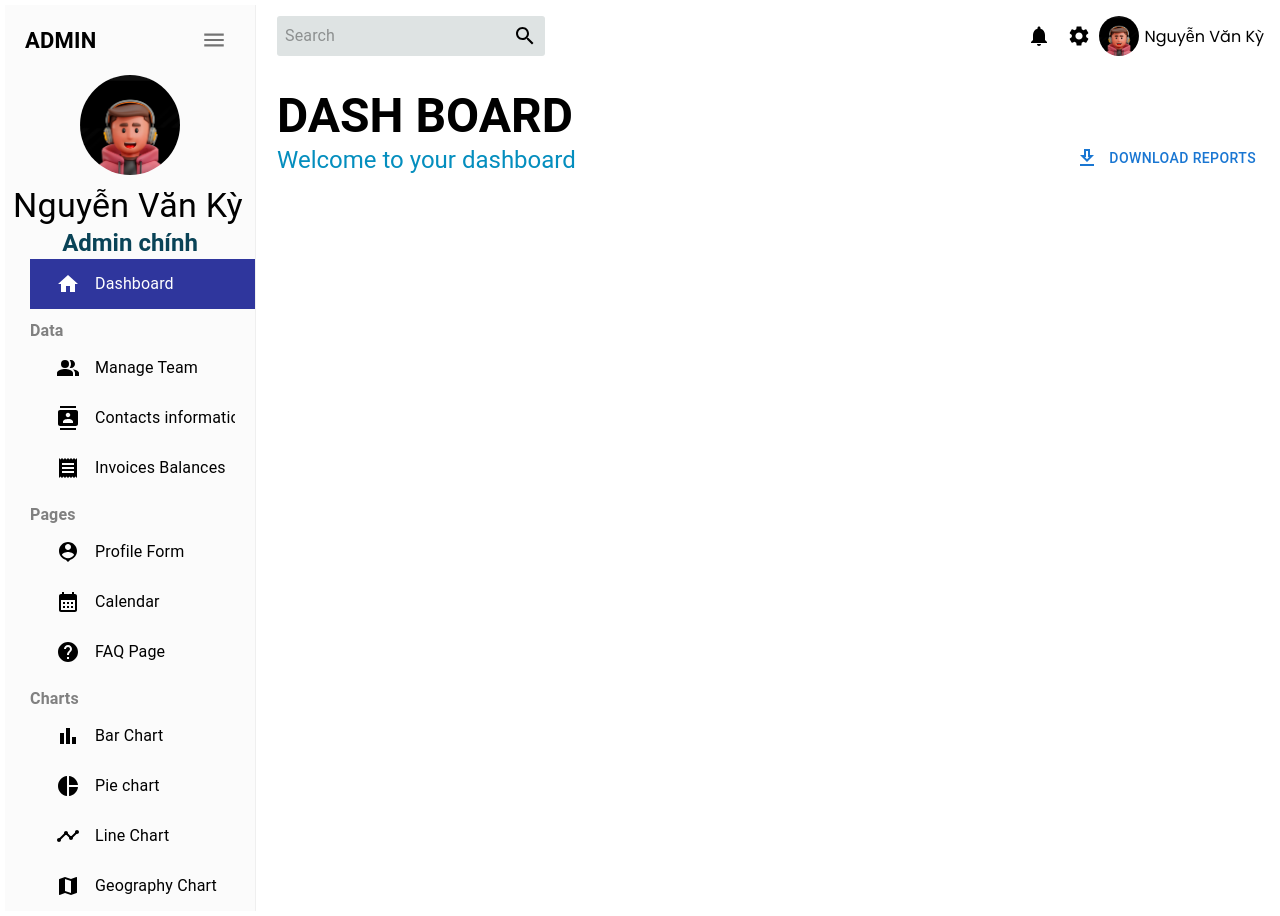
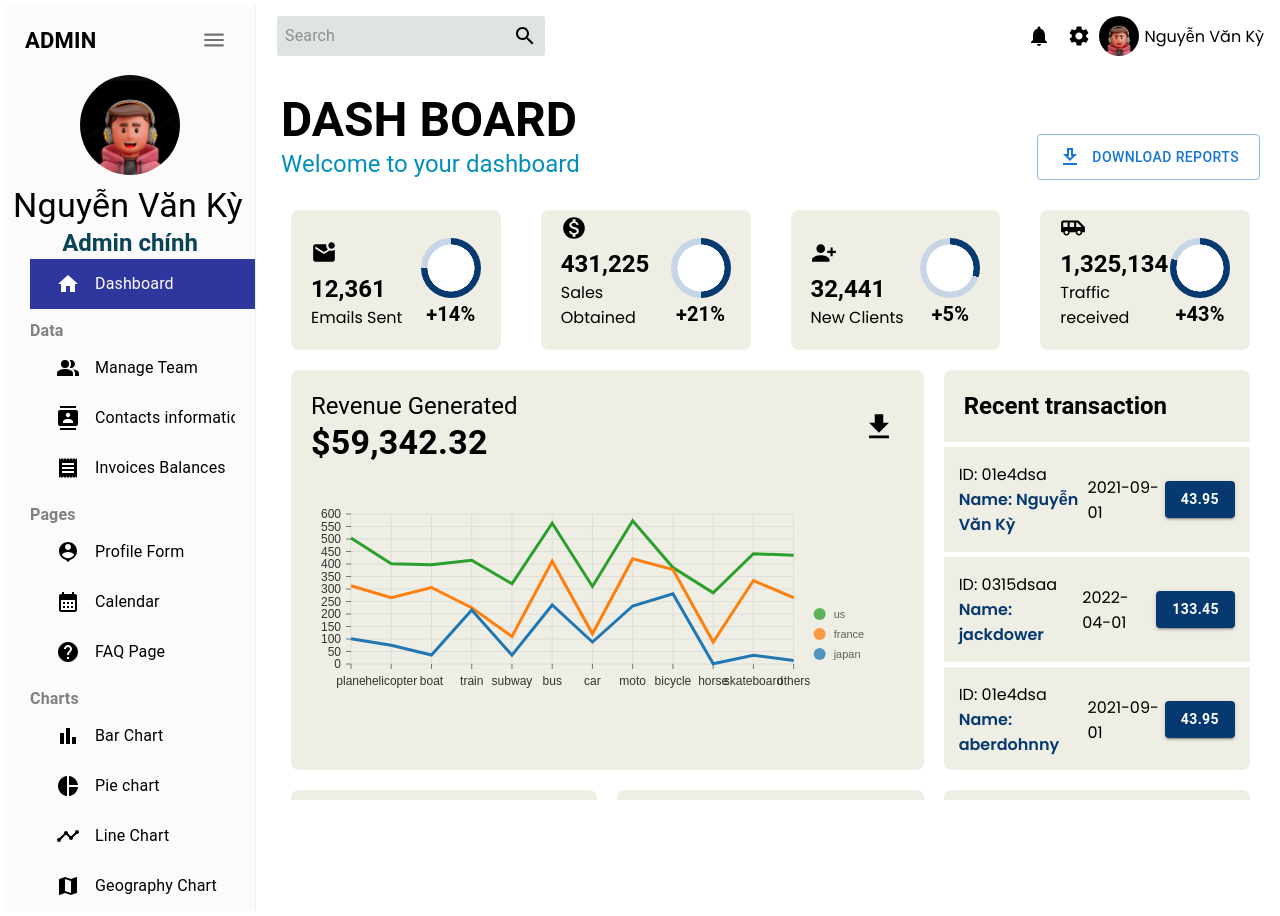
Before and after one commit to dsitweed/react-admin, a React (Vite) app: page / in a window 1280 px wide. Built offline with nearby package versions, Linux system fonts and the light colour scheme.

Commit message:
FEAT: done Dashboard + done version 1.0

```diff
--- a/src/components/GeographyChart.jsx
+++ b/src/components/GeographyChart.jsx
@@ -13,7 +13,7 @@ const GeographyChart = ({ isDashboard = false }) => {
       unknownColor="#666666"
       label="properties.name"
       valueFormat=".2s"
-      projectionScale={ isDashboard ? 40 : 166}
+      projectionScale={ isDashboard ? 50 : 166}
       projectionTranslation={[0.5, 0.5]}
       projectionRotation={[207, 0, 0]}
       enableGraticule={true}
--- /dev/null
+++ b/src/components/ProgressCircle.jsx
@@ -0,0 +1,25 @@
+import { Box } from "@mui/material";
+import React from "react";
+
+const ProgressCircle = ({ progress = 0.75, size = "60" }) => {
+  let angle = ((0 < progress) && (progress < 1)) ? progress * 360 : progress * 3.6;
+  return (
+    <Box
+      sx={{
+        background: `radial-gradient(white 55%, transparent 56%),
+                      conic-gradient(#063970 ${angle}deg, #c6d6e7 0deg)`,
+        borderRadius: "50%",
+        width: `${size}px`,
+        height: `${size}px`,
+      }}
+    />
+  );
+};
+
+export default ProgressCircle;
+/**
+ * Note cho việc tạo progess
+ * 1. radial-gradient dùng để tạo dải màu từ 1 điểm theo vòng tròn hoặc elip -> dùng để tạo màu ở lõi
+ * 2. conic-gradient dùng để tạo màu chuyển tiếp -> dùng để tạo % của vòng tròn
+ * 3. radial-gradient(white 55%, transparent 56%) -> số sau lớn hơn 1 đơn vị để tạo độ mượt
+ */
--- /dev/null
+++ b/src/components/StatBox.jsx
@@ -0,0 +1,47 @@
+import { Box, Typography } from "@mui/material";
+import AccessAlarmIcon from "@mui/icons-material/AccessAlarm";
+import ProgressCircle from "./ProgressCircle";
+import { isNumber } from "@mui/x-data-grid/internals";
+
+const StatBox = ({
+  title = "12,361",
+  subTitle = "Emails sent",
+  icon = <AccessAlarmIcon />,
+  progress = 0.3,
+  increase = 10,
+}) => {
+  // if number add dot
+  if (isNumber(title)) title = title.toLocaleString();
+
+  return (
+    <Box
+      m="10px"
+      p="20px"
+      display="flex"
+      justifyContent="space-between"
+      alignItems="flex-end"
+      backgroundColor="#eeeee4"
+      borderRadius="8px"
+      height='100px'
+    >
+      <Box>
+        <Box>{icon}</Box>
+        <Box>
+          <Typography fontWeight={600} variant="h5">
+            {title}
+          </Typography>
+          <Typography variant="h7">{subTitle}</Typography>
+        </Box>
+      </Box>
+      <Box display="flex" flexDirection="column">
+        <ProgressCircle progress={progress} />
+        <Typography textAlign="center" fontWeight={600} variant="h6">
+          {/* {(0 < progress && progress < 1) ? progress * 100 : progress}% */}
+          {increase}
+        </Typography>
+      </Box>
+    </Box>
+  );
+};
+
+export default StatBox;
--- a/src/data/mockData.js
+++ b/src/data/mockData.js
@@ -275,7 +275,7 @@ export const mockDataInvoices = [
 export const mockTransactions = [
   {
     txId: "01e4dsa",
-    user: "johndoe",
+    user: "Nguyễn Văn Kỳ",
     date: "2021-09-01",
     cost: "43.95",
   },
--- a/src/layouts/AdminLayout.jsx
+++ b/src/layouts/AdminLayout.jsx
@@ -7,17 +7,13 @@ import { Box } from "@mui/material";
 
 const AdminLayout = () => {
   return (
-    <Box className="app" height="100vh">
+    <Box className="app" height="100vh" flexDirection="row" display="flex">
       <ProSidebarProvider>
-        <Box height="100vh">
-          <Sidebar />
-        </Box>
+        <Sidebar />
       </ProSidebarProvider>
-      <main className="content">
+      <main className="content" style={{ overflow: "auto" }}>
         <Topbar />
-        <Box maxHeight="100%">
-          <Outlet />
-        </Box>
+        <Outlet />
       </main>
     </Box>
   );
--- a/src/scenes/chart/line/index.jsx
+++ b/src/scenes/chart/line/index.jsx
@@ -4,17 +4,19 @@ import Header from "../../../components/Header";
 import LineChart from "../../../components/LineChart";
 import { mockLineData } from "../../../data/mockData";
 
+export const lineData = {
+  data: mockLineData,
+  legendX: "Transportation",
+  legendY: "Count",
+};
+
 const Line = () => {
-  const data = {
-    data: mockLineData,
-    legendX: "Transportation",
-    legendY: "Count",
-  };
+
   return (
     <Box m="20px">
       <Header title="Line chart" subTitle="Simple line chart" />
       <Box height="75vh">
-        <LineChart data={data} />
+        <LineChart data={lineData} />
       </Box>
     </Box>
   );
--- a/src/scenes/dashboard/index.jsx
+++ b/src/scenes/dashboard/index.jsx
@@ -1,18 +1,241 @@
-import { Box, Button } from "@mui/material";
+import { Box, Button, Grid, IconButton, Typography } from "@mui/material";
 import Header from "../../components/Header";
+import useMediaQuery from "@mui/material/useMediaQuery"; // very useful
 
 import DownloadOutlinedIcon from "@mui/icons-material/DownloadOutlined";
+import MarkEmailUnreadIcon from "@mui/icons-material/MarkEmailUnread";
+import MonetizationOnIcon from "@mui/icons-material/MonetizationOn";
+import PersonAddAlt1Icon from "@mui/icons-material/PersonAddAlt1";
+import AirportShuttleIcon from "@mui/icons-material/AirportShuttle";
+import FileDownloadIcon from "@mui/icons-material/FileDownload";
+import GitHubIcon from "@mui/icons-material/GitHub";
+
+import StatBox from "../../components/StatBox";
+import LineChart from "../../components/LineChart";
+import BarChart from "../../components/BarChart";
+import PieChart from "../../components/PieChart";
+import GeographyChart from "../../components/GeographyChart";
+import { lineData } from "../../scenes/chart/line";
+import { barData } from "../../scenes/chart/bar";
+import { pieData } from "../../scenes/chart/pie";
+import { mockTransactions } from "../../data/mockData";
 
 const Dashboard = () => {
+  const isNonMobile = useMediaQuery("(min-width:600px)"); // return true if > 600
+
+  const transactions = mockTransactions;
+
+  const listStatBox = [
+    {
+      title: 12361,
+      subTitle: "Emails Sent",
+      progress: 75,
+      increase: "+14%",
+      icon: <MarkEmailUnreadIcon sx={{ fontSize: "26px" }} />,
+    },
+    {
+      title: 431225,
+      subTitle: "Sales Obtained",
+      progress: 50,
+      increase: "+21%",
+      icon: <MonetizationOnIcon sx={{ fontSize: "26px" }} />,
+    },
+    {
+      title: 32441,
+      subTitle: "New Clients",
+      progress: 30,
+      increase: "+5%",
+      icon: <PersonAddAlt1Icon sx={{ fontSize: "26px" }} />,
+    },
+    {
+      title: 1325134,
+      subTitle: "Traffic received",
+      progress: 80,
+      increase: "+43%",
+      icon: <AirportShuttleIcon sx={{ fontSize: "26px" }} />,
+    },
+  ];
   return (
-    <Box m={2} display="flex" justifyContent="space-between" alignItems="flex-end">
+    <Box m="20px">
+      <Box display="flex" justifyContent="space-between" alignItems="flex-end">
         {/* HEADER */}
         <Header title="Dash board" subTitle="Welcome to your dashboard" />
         <Box>
-        <Button>
+          <Button variant="outlined" sx={{ p: "10px 20px" }}>
             <DownloadOutlinedIcon sx={{ mr: "10px" }} />
             Download Reports
           </Button>
+        </Box>
+      </Box>
+      {/* GRID AND CHART */}
+      <Box mt="20px">
+        {/* ROW 1 */}
+        <Grid container columnSpacing="20px">
+          {listStatBox.map((item, index) => (
+            <Grid item xs={12} md={6} lg={3} key={index}>
+              <StatBox
+                progress={item.progress}
+                title={item.title}
+                subTitle={item.subTitle}
+                icon={item.icon}
+                increase={item.increase}
+              />
+            </Grid>
+          ))}
+        </Grid>
+        {/* ROW 2 */}
+        <Grid container>
+          {/* LEFT */}
+          <Grid item md={12} lg={8}>
+            <Box
+              backgroundColor="#eeeee4"
+              borderRadius="8px"
+              height="360px"
+              p="20px"
+              m="10px"
+            >
+              <Box display="flex" justifyContent="space-between">
+                <Box>
+                  <Typography variant="h5">Revenue Generated</Typography>
+                  <Typography variant="h4" fontWeight={600}>
+                    $59,342.32
+                  </Typography>
+                </Box>
+                <IconButton>
+                  <FileDownloadIcon sx={{ fontSize: "34px", color: "black" }} />
+                </IconButton>
+              </Box>
+              <Box height="250px" ml="-20px">
+                <LineChart data={lineData} isDashboard={true} />
+              </Box>
+            </Box>
+          </Grid>
+          {/* RIGHT */}
+          <Grid item md={12} lg={4}>
+            <Box
+              m="10px 10px 10px 10px"
+              overflow="auto"
+              height="400px"
+              borderRadius={2}
+            >
+              <Box backgroundColor="#eeeee4" p="20px">
+                <Typography variant="h5" fontWeight={600}>
+                  Recent transaction
+                </Typography>
+              </Box>
+
+              {transactions.map((transaction, index) => (
+                <Box
+                  key={index}
+                  display="grid"
+                  gridTemplateColumns="2.5fr 1.5fr 1fr"
+                  alignItems="center"
+                  backgroundColor="#eeeee4"
+                  m="5px 0"
+                  p="15px"
+                >
+                  <Box display="flex" flexDirection="column">
+                    <Typography variant="h7">ID: {transaction.txId}</Typography>
+                    <Typography variant="h7" color="#063970" fontWeight={600}>
+                      Name: {transaction.user}
+                    </Typography>
+                  </Box>
+                  <Box>
+                    <Typography variant="h7">{transaction.date}</Typography>
+                  </Box>
+                  <Box>
+                    <Button
+                      variant="contained"
+                      sx={{ backgroundColor: "#063970" }}
+                    >
+                      <Typography variant="h7" fontWeight={600}>
+                        {transaction.cost}
+                      </Typography>
+                    </Button>
+                  </Box>
+                </Box>
+              ))}
+            </Box>
+          </Grid>
+        </Grid>
+
+        {/* ROW 3 */}
+        <Grid container columnSpacing="20px" p="10px">
+          <Grid item lg={4} md={12}>
+            <Box
+              p="10px"
+              backgroundColor="#eeeee4"
+              borderRadius={2}
+              height="420px"
+            >
+              <Typography ml="10px" variant="h5" fontWeight={600}>
+                Sales quantity
+              </Typography>
+              <Box height="360px">
+                <BarChart data={barData} isDashboard={true} />
+              </Box>
+              <Typography variant="h6" textAlign="center">
+                $48,352 revenue generated
+              </Typography>
+            </Box>
+          </Grid>
+          <Grid item lg={4} md={12}>
+            <Box
+              p="10px"
+              backgroundColor="#eeeee4"
+              borderRadius={2}
+              height="420px"
+            >
+              <Typography ml="10px" variant="h5" fontWeight={600}>
+                Campaign
+              </Typography>
+              <Box height="360px">
+                <PieChart data={pieData} isDashboard={true} />
+              </Box>
+              <Typography variant="h6" textAlign="center">
+                $56,000 revenue generated
+              </Typography>
+            </Box>
+          </Grid>
+          <Grid item lg={4} md={12}>
+            <Box
+              p="10px"
+              backgroundColor="#eeeee4"
+              borderRadius={2}
+              height="420px"
+            >
+              <Typography ml="10px" variant="h5" fontWeight={600}>
+                Sales quantity
+              </Typography>
+              <Box height="360px">
+                <BarChart data={barData} isDashboard={true} />
+              </Box>
+            </Box>
+          </Grid>
+        </Grid>
+      </Box>
+
+      {/* FOOTER */}
+      <Box
+        m="40px 10px 0 10px"
+        p="20px"
+        borderTop="1px solid #063970"
+        display="flex"
+        justifyContent="space-between"
+        alignItems="center"
+      >
+        <Typography variant="h6" fontWeight={600}>
+          Copyright © {new Date().getFullYear()} Nguyen Van Ky
+        </Typography>
+        <Box>
+          <Button
+            sx={{ color: "black" }}
+            href="https://github.com/dsitweed"
+            target="_blank"
+          >
+            <GitHubIcon sx={{ fontSize: "30px" }} />
+          </Button>
+        </Box>
       </Box>
     </Box>
   );
--- a/src/scenes/faq/index.jsx
+++ b/src/scenes/faq/index.jsx
@@ -84,11 +84,11 @@ const FAQ = () => {
             sx={{
               backgroundColor: "#f3f5f5",
             }}
+            key={index}
           >
             <AccordionSummary
               expandIcon={<ExpandMoreIcon />}
               id={index}
-              key={index}
             >
               <Typography variant="h6" color="#063970" fontWeight={600}>{question.summary}</Typography>
             </AccordionSummary>
```
Also changed, not shown: src/components/PieChart.jsx (+4 -4 lines), src/scenes/chart/bar/index.jsx (+4 -3 lines), src/scenes/chart/pie/index.jsx (+8 -6 lines). Lines whose indentation alone changed are shown as unchanged.
